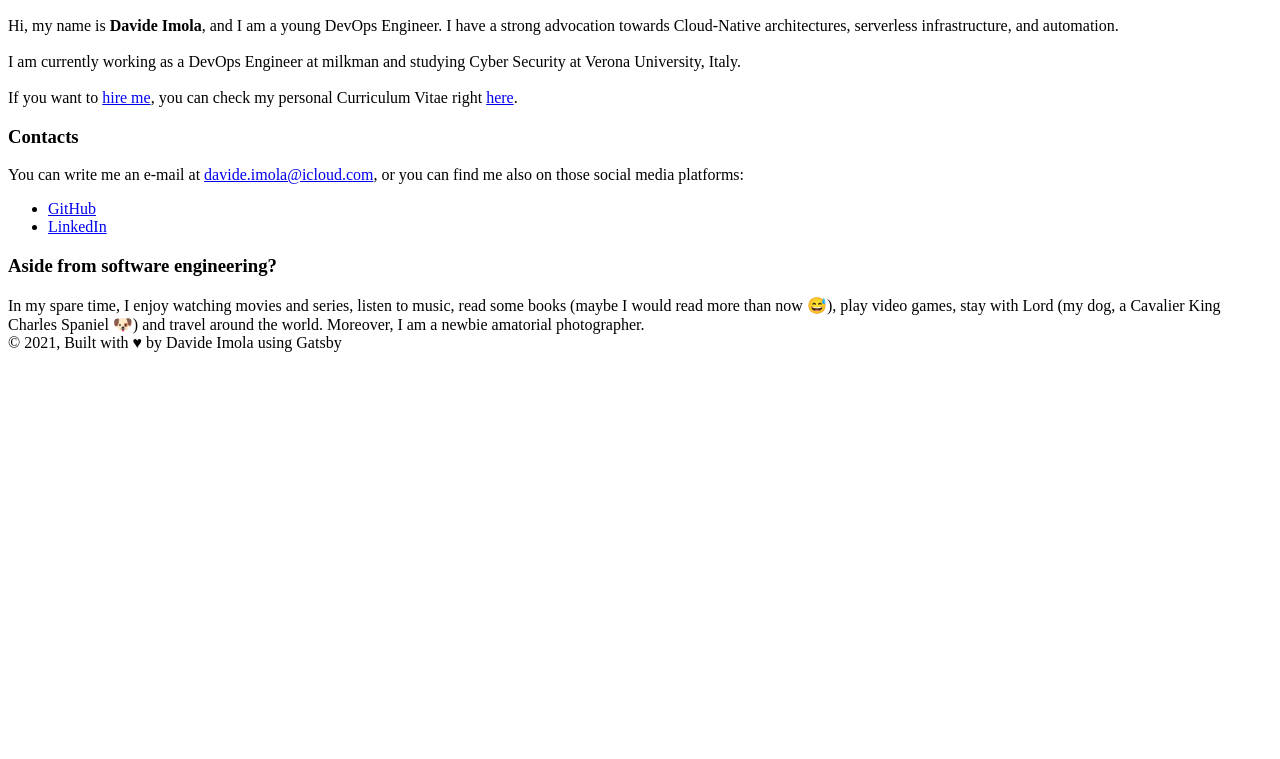
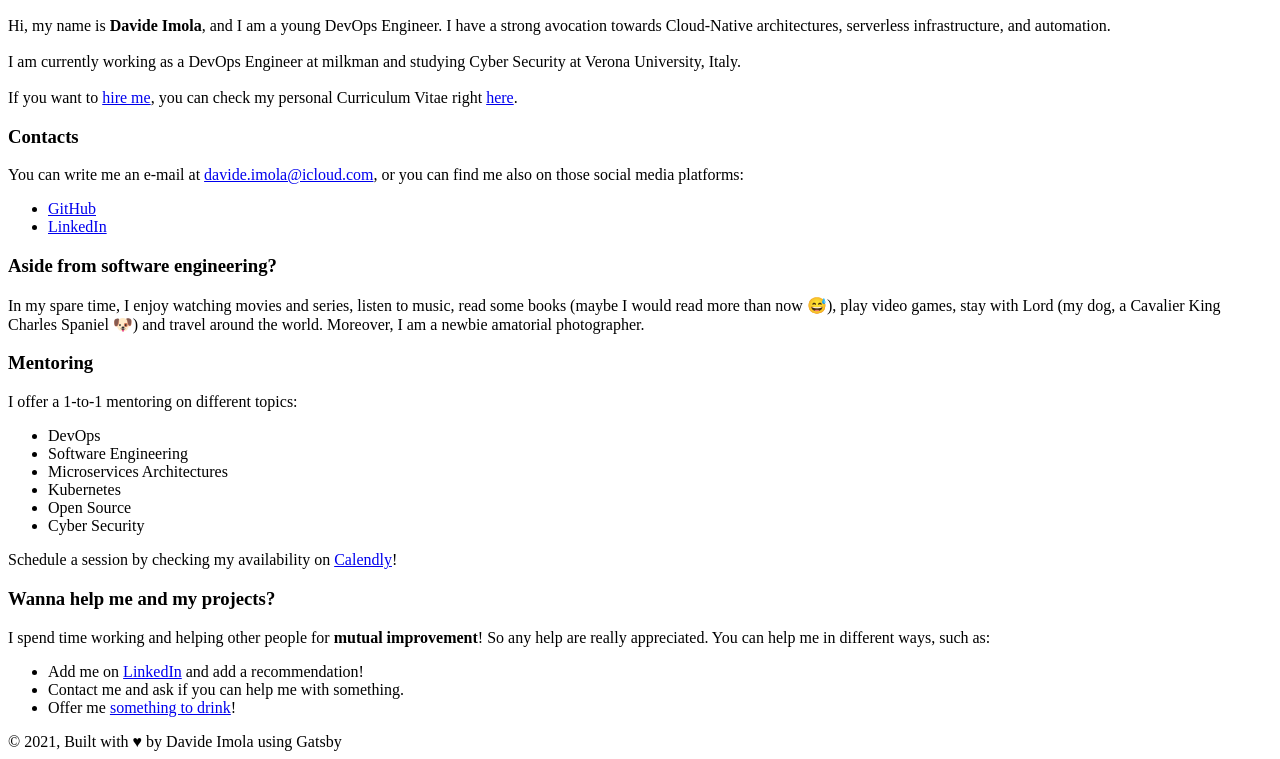
Before and after one commit to davideimola/davideimola.com, a Gatsby site: page /about-me in a window 1280 px wide. Shown: the part 76-835 px from the top of the page. Before the commit the page ends 800 px from the top, so only its background shows below. Built offline with nearby package versions, Linux system fonts and the light colour scheme; Gatsby itself is replaced by a stand-in of ours.

Commit message:
Add mentorship and help

```diff
--- a/src/pages/about-me.tsx
+++ b/src/pages/about-me.tsx
@@ -19,7 +19,7 @@ const AboutMe = ({data, location}) => {
           <h1 itemProp="headline">About Me</h1>
         </header>
         <section itemProp="articleBody">
-          Hi, my name is <strong>Davide Imola</strong>, and I am a young DevOps Engineer. I have a strong advocation towards Cloud-Native architectures, serverless infrastructure, and automation.
+          Hi, my name is <strong>Davide Imola</strong>, and I am a young DevOps Engineer. I have a strong avocation towards Cloud-Native architectures, serverless infrastructure, and automation.
           <br/><br/>
           I am currently working as a DevOps Engineer at milkman and studying Cyber Security at Verona University, Italy.
           <br/><br/>
@@ -34,6 +34,31 @@ const AboutMe = ({data, location}) => {
 
           <h3>Aside from software engineering?</h3>
           In my spare time, I enjoy watching movies and series, listen to music, read some books (maybe I would read more than now 😅), play video games, stay with Lord (my dog, a Cavalier King Charles Spaniel 🐶) and travel around the world. Moreover, I am a newbie amatorial photographer.
+
+          <h3>Mentoring</h3>
+          I offer a 1-to-1 mentoring on different topics:
+
+          <ul>
+            <li>DevOps</li>
+            <li>Software Engineering</li>
+            <li>Microservices Architectures</li>
+            <li>Kubernetes</li>
+            <li>Open Source</li>
+            <li>Cyber Security</li>
+          </ul>
+
+          Schedule a session by checking my availability on <a href="https://calendly.com/davideimola/30min" target="_blank">Calendly</a>!
+
+          <h3>Wanna help me and my projects?</h3>
+          I spend time working and helping other people for <b>mutual improvement</b>! So any help are really appreciated.
+
+          You can help me in different ways, such as:
+
+          <ul>
+            <li>Add me on <a href="https://linkedin.com/in/davideimola">LinkedIn</a> and add a recommendation!</li>
+            <li>Contact me and ask if you can help me with something.</li>
+            <li>Offer me <a href="https://paypal.me/DImola" target="_blank">something to drink</a>!</li>
+          </ul>
         </section>
       </article>
     </Layout>
```
